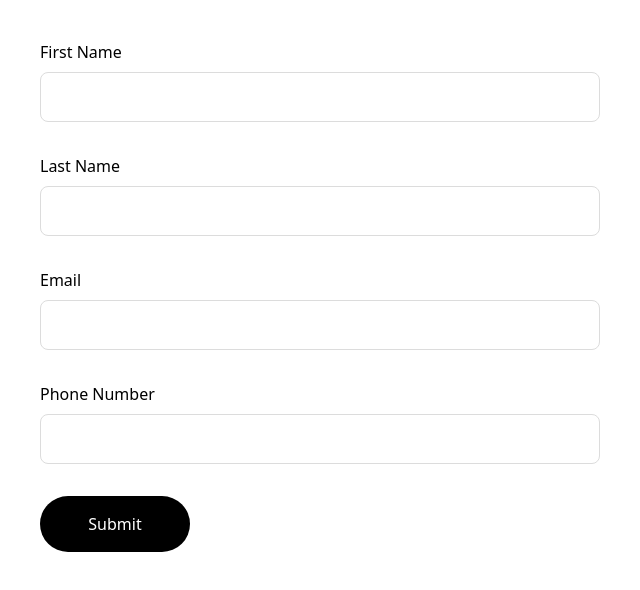
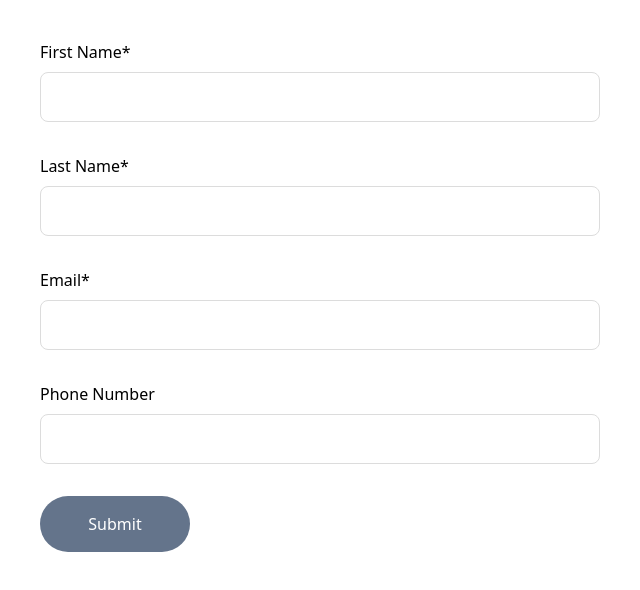
Before and after one commit to hosseindavoodi/Form-Assistant-block, a React (Create React App) app: page / in a window 1280 px wide. Shown: the top 590 px of the page, without its empty margins (0-640 px from the left). Built offline with nearby package versions, Linux system fonts and the light colour scheme.

Commit message:
Update validation

```diff
--- a/src/components/FormComponent.tsx
+++ b/src/components/FormComponent.tsx
@@ -1,5 +1,6 @@
 import React from "react";
 import { useForm } from "react-hook-form";
+import { zodResolver } from "@hookform/resolvers/zod";
 import { validationSchema } from "./validationSchema";
 
 const FormComponent: React.FC = () => {
@@ -7,16 +8,12 @@ const FormComponent: React.FC = () => {
     register,
     handleSubmit,
     formState: { errors, isValid },
-  } = useForm();
+  } = useForm({
+    resolver: zodResolver(validationSchema),
+  });
 
-  const onSubmit = async (data: any) => {
-    try {
-      await validationSchema.parseAsync(data);
-
-      console.log("Form data:", data);
-    } catch (error) {
-      console.error("Validation error:", error);
-    }
+  const onSubmit = (data: any) => {
+    console.log("Form data:", data);
   };
 
   return (
@@ -25,7 +22,7 @@ const FormComponent: React.FC = () => {
       className="flex flex-col gap-8 p-10 lg:w-1/2 md:w-1/2 sm:w-full"
     >
       <div className="flex flex-col gap-2">
-        <label htmlFor="firstName">First Name</label>
+        <label htmlFor="firstName">First Name*</label>
         <input
           type="text"
           {...register("firstName")}
@@ -35,7 +32,7 @@ const FormComponent: React.FC = () => {
       </div>
 
       <div className="flex flex-col gap-2">
-        <label htmlFor="lastName">Last Name</label>
+        <label htmlFor="lastName">Last Name*</label>
         <input
           type="text"
           {...register("lastName")}
@@ -45,7 +42,7 @@ const FormComponent: React.FC = () => {
       </div>
 
       <div className="flex flex-col gap-2">
-        <label htmlFor="email">Email</label>
+        <label htmlFor="email">Email*</label>
         <input
           type="text"
           {...register("email")}
@@ -67,7 +64,7 @@ const FormComponent: React.FC = () => {
       <button
         type="submit"
         disabled={!isValid}
-        className="rounded-full bg-black text-white w-[150px] p-4"
+        className="rounded-full bg-black text-white w-[150px] p-4 disabled:bg-slate-500"
       >
         Submit
       </button>
--- a/src/components/validationSchema.ts
+++ b/src/components/validationSchema.ts
@@ -4,5 +4,5 @@ export const validationSchema = z.object({
   firstName: z.string().min(1, "First name is required"),
   lastName: z.string().min(1, "Last name is required"),
   email: z.string().email("Invalid email").min(1, "Email is required"),
-  phone: z.string().min(1, "Phone number is required"),
+  phone: z.string().optional(),
 });
```
